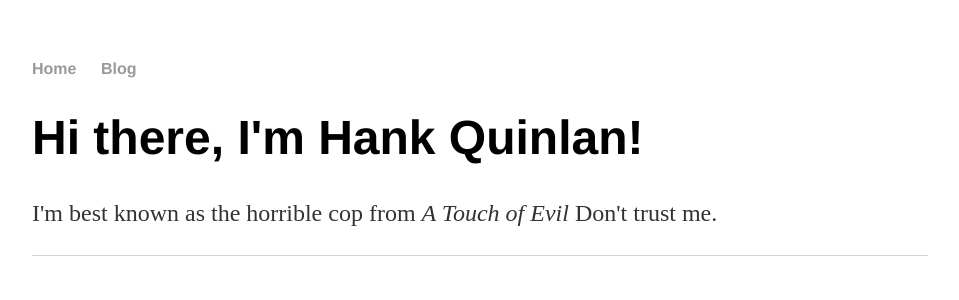
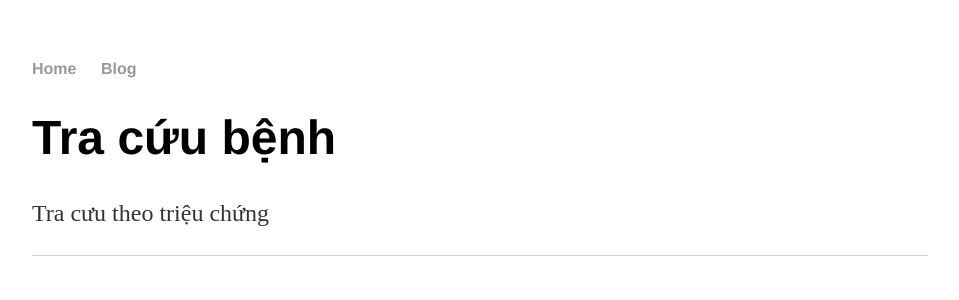
Before and after one commit to nhatdang1114/nhatdang1114.github.io, a Jekyll site: the page built from index.html, in a window 1280 px wide. Shown: the top 300 px of the page, without its empty margins (160-1119 px from the left). Built offline with Jekyll 4.4.1, drawn with Linux system fonts in a browser that asks for light colours.

Commit message:
Update index.html

```diff
--- a/index.html
+++ b/index.html
@@ -1,8 +1,8 @@
 ---
 layout: default
-title: Hank Quinlan, Horrible Cop
+title: Homepage
 ---
 <div class="blurb">
-	<h1>Hi there, I'm Hank Quinlan!</h1>
-	<p>I'm best known as the horrible cop from <em>A Touch of Evil</em> Don't trust me. </p>
+	<h1>Tra cứu bệnh</h1>
+	<p>Tra cưu theo triệu chứng </p>
 </div><!-- /.blurb -->
```
